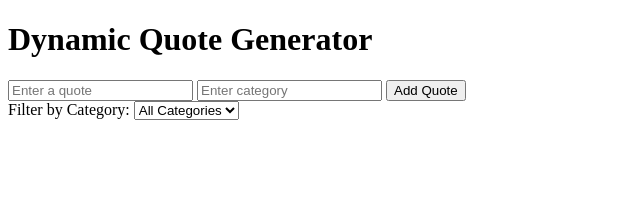
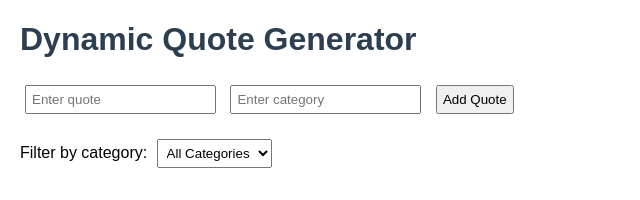
Before and after one commit to phoebestanley/alx_fe_javascript, a plain HTML site: page dom-manipulation/index.html in a window 1280 px wide. Shown: the whole page, without its empty margins (0-640 px from the left). Drawn offline with Linux system fonts and the light colour scheme; no server answers.

Commit message:
Update index.html

```diff
--- a/dom-manipulation/index.html
+++ b/dom-manipulation/index.html
@@ -2,28 +2,47 @@
 <html lang="en">
 <head>
   <meta charset="UTF-8">
-  <title>Dynamic Quote Generator with Categories</title>
-  <link rel="stylesheet" href="styles.css">
+  <title>Dynamic Quote Generator</title>
+  <style>
+    body { font-family: Arial, sans-serif; margin: 20px; }
+    h1 { color: #2c3e50; }
+    #notification {
+      background: #27ae60; color: white;
+      padding: 10px; margin: 10px 0;
+      border-radius: 5px; display: none;
+    }
+    #conflictBox {
+      background: #f1c40f; padding: 15px;
+      border: 2px solid #e67e22;
+      margin: 10px 0; display: none;
+    }
+    #quoteList { margin-top: 15px; }
+    li { margin-bottom: 5px; }
+    form { margin: 15px 0; }
+    input, select, button {
+      margin: 5px; padding: 5px;
+    }
+  </style>
 </head>
 <body>
   <h1>Dynamic Quote Generator</h1>
 
-  <!-- Add Quote Section -->
-  <div>
-    <input type="text" id="quoteText" placeholder="Enter a quote" />
-    <input type="text" id="quoteCategory" placeholder="Enter category" />
-    <button onclick="addQuote()">Add Quote</button>
-  </div>
+  <!-- Notifications -->
+  <div id="notification"></div>
+  <div id="conflictBox"></div>
+
+  <!-- Add Quote Form -->
+  <form id="addQuoteForm">
+    <input type="text" id="quoteText" placeholder="Enter quote" required>
+    <input type="text" id="quoteCategory" placeholder="Enter category" required>
+    <button type="submit">Add Quote</button>
+  </form>
 
   <!-- Category Filter -->
-  <div>
-    <label for="categoryFilter">Filter by Category:</label>
-    <select id="categoryFilter" onchange="filterQuotes()">
-      <option value="all">All Categories</option>
-    </select>
-  </div>
+  <label for="categoryFilter">Filter by category: </label>
+  <select id="categoryFilter"></select>
 
-  <!-- Display Quotes -->
+  <!-- Quote List -->
   <ul id="quoteList"></ul>
 
   <script src="script.js"></script>
```
